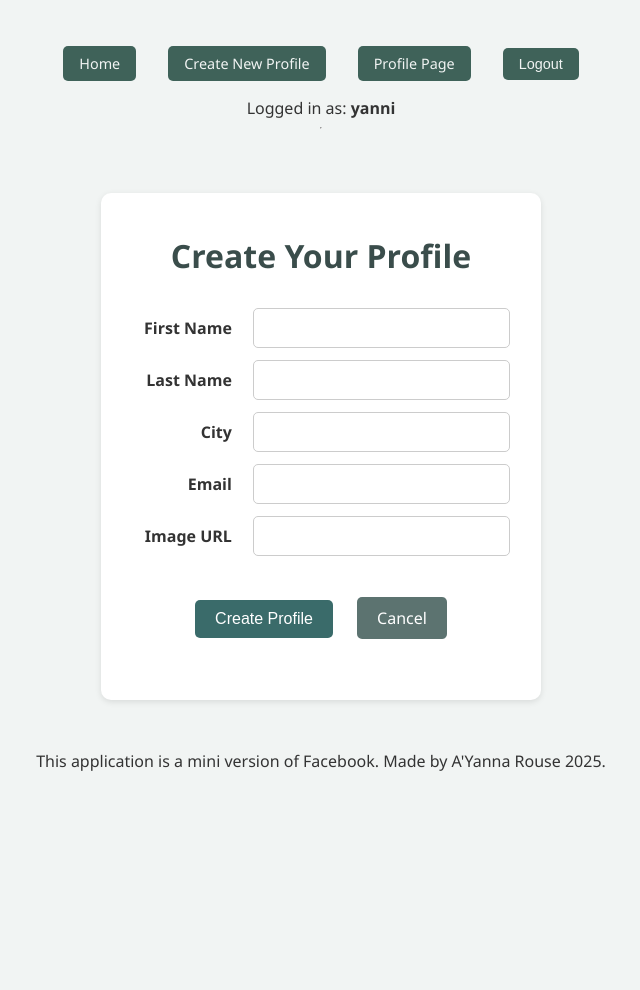
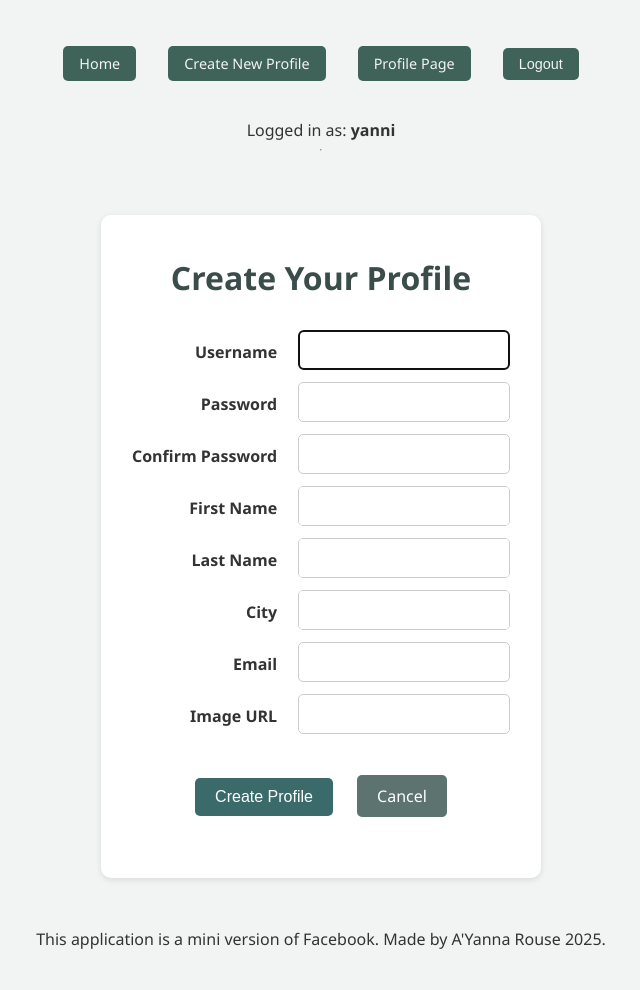
Before and after one commit to a-yannarouse/Class-Projects, a Django app: page /mini_fb/create_profile in a window 1280 px wide. Shown: the whole page, without its empty margins (319-959 px from the left). Before the commit the page ends 771 px from the top, so only its background shows below. Run offline with Django 5.2, Linux system fonts and the light colour scheme; a user stored in the database is signed in; data comes from the database, SQL or seed files in the repository; both versions use the stored data as it was after the commit.

Commit message:
Redo Task 3

```diff
--- a/mini_fb/templates/mini_fb/base.html
+++ b/mini_fb/templates/mini_fb/base.html
@@ -33,7 +33,7 @@
                     <li><a href="{% url 'login' %}">Login</a></li>
                 {% endif %}
             </ul>
-
+            <br>
             <!-- Debug: Display the user's name if they are logged in -->
             <div class="user-info">
                 {% if request.user.is_authenticated %}
--- a/mini_fb/templates/mini_fb/create_profile_form.html
+++ b/mini_fb/templates/mini_fb/create_profile_form.html
@@ -11,39 +11,49 @@
 <!-- Display the profile image, name, city, email, URL, and buttons to either return to the profiles or create a new profile. -->
 
 <!-- If user is logged in, show the form -->
-{% if request.user.is_authenticated %}
 <div class="profile-container">
     <h1>Create Your Profile</h1>
     <form method="post" action="{% url 'create_profile' %}">
         {% csrf_token %}
-        <table class="profile-form-table">
+        <table class="creation-form-table">
+            <!-- UserCreationForm fields -->
             <tr>
-            <!-- First Name -->
-            <th><label for="id_first_name">First Name</label></th>
-            <td><input type="text" name="first_name" required id="id_first_name" class="form-input"></td>
+                <th><label for="id_username">Username</label></th>
+                <td>{{ user_creation_form.username }}</td>
             </tr>
             <tr>
-            <!-- Last Name -->
-            <th><label for="id_last_name">Last Name</label></th>
-            <td><input type="text" name="last_name" required id="id_last_name" class="form-input"></td>
+                <th><label for="id_password1">Password</label></th>
+                <td>{{ user_creation_form.password1 }}</td>
             </tr>
             <tr>
-            <!-- City -->
-            <th><label for="id_city">City</label></th>
-            <td><input type="text" name="city" required id="id_city" class="form-input"></td>
+                <th><label for="id_password2">Confirm Password</label></th>
+                <td>{{ user_creation_form.password2 }}</td>
+            </tr>
+
+            <!-- CreateProfileForm fields -->
+            <tr>
+                <th><label for="id_first_name">First Name</label></th>
+                <td>{{ form.first_name }}</td>
             </tr>
             <tr>
-            <!-- Email -->
-            <th><label for="id_email">Email</label></th>
-            <td><input type="email" name="email" maxlength="320" required id="id_email" class="form-input"></td>
+                <th><label for="id_last_name">Last Name</label></th>
+                <td>{{ form.last_name }}</td>
             </tr>
             <tr>
-            <!-- Image URL -->
-            <th><label for="id_image_url">Image URL</label></th>
-            <td><input type="url" name="image_url" id="id_image_url" class="form-input"></td>
+                <th><label for="id_city">City</label></th>
+                <td>{{ form.city }}</td>
             </tr>
             <tr>
+                <th><label for="id_email">Email</label></th>
+                <td>{{ form.email }}</td>
+            </tr>
+            <tr>
+                <th><label for="id_image_url">Image URL</label></th>
+                <td>{{ form.image_url }}</td>
+            </tr>
+
             <!-- Submit and Cancel Buttons -->
+            <tr>
                 <td colspan="2" class="form-buttons">
                     <button type="submit" class="submit-btn">Create Profile</button>
                     <a href="{% url 'show_all_profiles' %}" class="back-btn">Cancel</a>
@@ -52,9 +62,5 @@
         </table>
     </form>
 </div>
-<!-- If user is not logged in, redirect to the register page -->
-{% else %}
-<meta http-equiv="refresh" content="0; url={% url 'register' %}">
-{% endif %}
 
 {% endblock %}
--- a/mini_fb/templates/mini_fb/login.html
+++ b/mini_fb/templates/mini_fb/login.html
@@ -24,7 +24,7 @@
 
 <hr>
 Don't have an account?
-<a href="{% url 'register' %}" class="submit-btn"> Register here </a>
+<a href="{% url 'create_profile' %}" class="submit-btn"> Register here </a>
 </div>
 
 {% endblock %}
--- a/mini_fb/templates/mini_fb/show_profile.html
+++ b/mini_fb/templates/mini_fb/show_profile.html
@@ -28,10 +28,6 @@
         <!-- Button to go to news feed -->
         <br><br>
         <a href="{% url 'news_feed' %}" class="create-status-btn">News Feed</a>
-
-    {% elif user.is_authenticated and user != Profile.user %}
-        <!-- Button to add the other profile as a friend -->
-        <a href="{% url 'add_friend' Profile.pk %}" class="create-status-btn">Add Friend</a>
     {% endif %}
 
     <br><br>
--- a/mini_fb/urls.py
+++ b/mini_fb/urls.py
@@ -4,7 +4,6 @@
 from django.urls import path # type: ignore
 from .views import *
 from . import views
-# generic view for authentication/authorization
 from django.contrib.auth import views as auth_views # type: ignore
 
 urlpatterns = [
@@ -24,5 +23,4 @@ urlpatterns = [
     #authorization-related URLs:
     path('login/', auth_views.LoginView.as_view(template_name='mini_fb/login.html'), name='login'),
     path('logout/', auth_views.LogoutView.as_view(template_name='mini_fb/logged_out.html'), name='logout'),
-    path('register/', UserRegistrationView.as_view(), name='register'),
 ]
--- a/mini_fb/views.py
+++ b/mini_fb/views.py
@@ -71,17 +71,28 @@ class CreateProfileView(LoggedInUserProfileMixin, CreateView):
     form_class = CreateProfileForm
     template_name = "mini_fb/create_profile_form.html"
 
-    def dispatch(self, request, *args, **kwargs):
-        # If the user is not authenticated, redirect to the registration page.
-        if not request.user.is_authenticated:
-            return redirect('register')
-        return super().dispatch(request, *args, **kwargs)
+    def get_context_data(self, **kwargs):
+        ''' Provide context data to the template, including the UserCreationForm. '''
+        context = super().get_context_data(**kwargs)
+        context['user_creation_form'] = UserCreationForm()
+        return context
 
     def form_valid(self, form):
         ''' Save the form data to the database with the proper user.'''
-        # Attach the currently logged-in user to the profile
-        form.instance.user = self.request.user
-        return super().form_valid(form)
+        # Reconstruct the UserCreationForm from POST data
+        user_creation_form = UserCreationForm(self.request.POST)
+        if user_creation_form.is_valid():
+            # Save the new User object
+            user = user_creation_form.save()
+            # Log the user in
+            login(self.request, user)
+            # Attach the User to the Profile instance
+            form.instance.user = user
+            # Delegate the rest to the superclass
+            return super().form_valid(form)
+        else:
+            # If the UserCreationForm is invalid, re-render the page with errors
+            return self.render_to_response(self.get_context_data(form=form, user_creation_form=user_creation_form))
 
 # Protected Views (login required)
 class CreateStatusMessageView(LoginRequiredMixin, LoggedInUserProfileMixin, CreateView):
@@ -254,20 +265,3 @@ class ShowNewsFeedView(LoginRequiredMixin, LoggedInUserProfileMixin, DetailView)
     def get_object(self):
         ''' Fetch the Profile object for the logged-in user. '''
         return get_object_or_404(Profile, user=self.request.user)
-
-class UserRegistrationView(CreateView):
-    ''' A view to handle registration of a new user.'''
-    template_name = 'mini_fb/register.html'
-    form_class = UserCreationForm
-    model = User
-
-    def form_valid(self, form):
-        # Save the new user
-        response = super().form_valid(form)
-        # Log the user in automatically
-        login(self.request, self.object)
-        return response
-
-    def get_success_url(self):
-        ''' Provide a URL to redirect to create profile after creating a new account.'''
-        return reverse('create_profile')
--- a/static/assignment5.css
+++ b/static/assignment5.css
@@ -451,6 +451,47 @@ footer {
     font-size: 0.9rem;
 }
 
+/* Create Profile Form Table */
+.creation-form-table {
+    width: 100%;
+    border-collapse: separate;
+    border-spacing: 10px;
+    margin: 20px auto;
+    text-align: left;
+}
+
+/* Table Headers (Labels) */
+.creation-form-table th {
+    text-align: right;
+    font-weight: 600;
+    padding-right: 10px;
+    color: #333;
+}
+/* Make all form inputs consistent */
+.creation-form-table input,
+.creation-form-table textarea,
+.creation-form-table select {
+    width: 100%;
+    max-width: 100%;
+    padding: 10px;
+    font-size: 16px;
+    border: 1px solid #ccc;
+    border-radius: 5px;
+    box-sizing: border-box;
+    resize: none;
+}
+
+/* Fix large textarea size */
+.creation-form-table textarea {
+    height: 40px;
+}
+
+/* Improve label alignment */
+.creation-form-table th {
+    vertical-align: top;
+    padding-top: 12px;
+    white-space: nowrap;
+}
 
 /* Responsive Adjustments */
 @media screen and (max-width: 760px) {
```
Also changed, not shown: mini_fb/templates/mini_fb/register.html (deleted, +0 -28 lines), db.sqlite3, 1 other file. Lines whose indentation alone changed are shown as unchanged.
